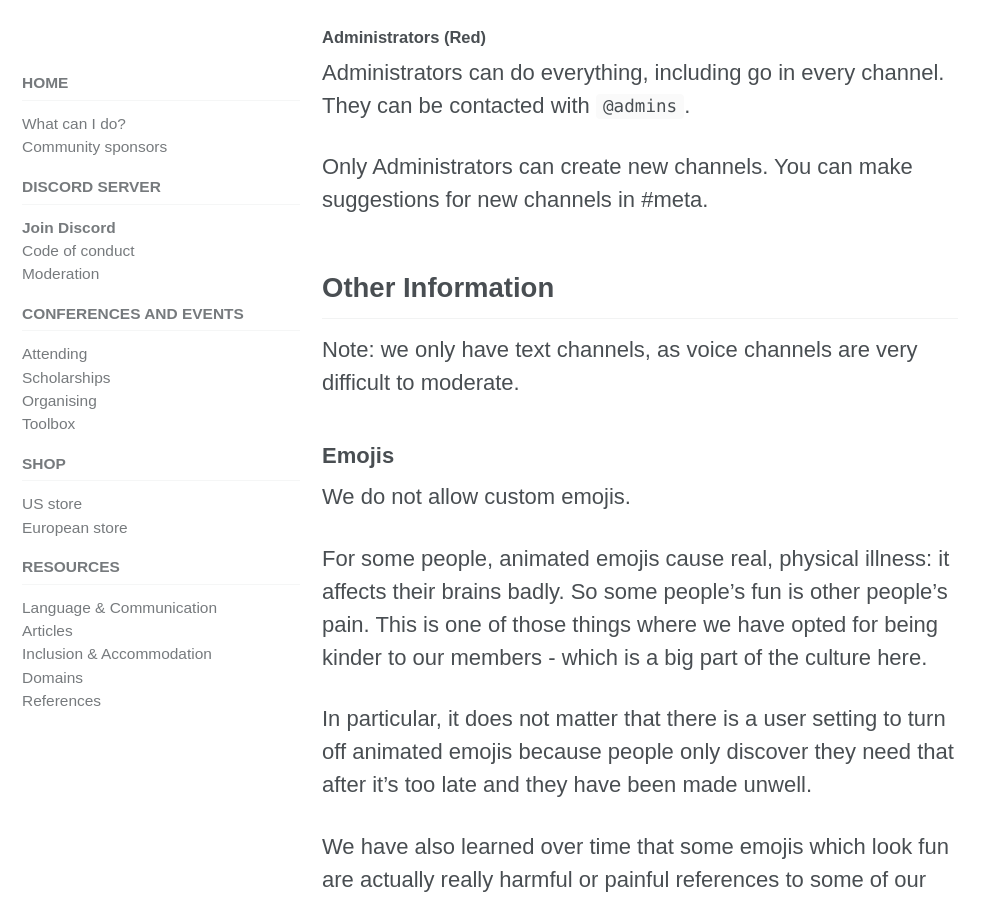
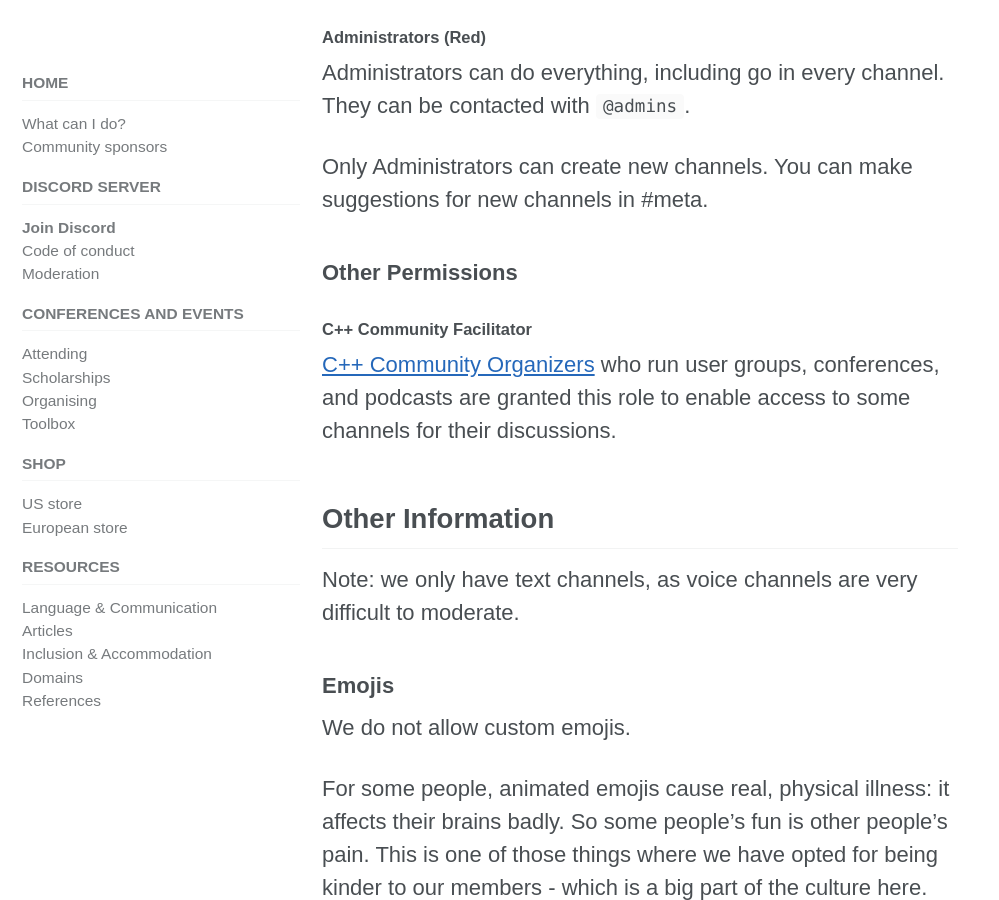
Before and after one commit to include-cpp/include-cpp.github.io, a Jekyll site: the page built from discord/index.md, in a window 1280 px wide and 900 px high, scrolled down 10312 px. Shown: the whole window, without its empty margins (0-999 px from the left). Built offline with Jekyll 4.4.1, drawn with Linux system fonts in a browser that asks for light colours; cached includes are drawn as plain includes; nearby versions of some CDN libraries; some of the changed text lies outside the part shown.

Commit message:
Explain 'C++ Community Facilitator' role
Co-Authored-By: Kate Gregory <kategregory@users.noreply.github.com>

```diff
--- a/discord/index.md
+++ b/discord/index.md
@@ -162,6 +162,12 @@ Administrators can do everything, including go in every channel. They can be con
 
 Only Administrators can create new channels. You can make suggestions for new channels in #meta.
 
+### Other Permissions
+
+#### C++ Community Facilitator
+
+[C++ Community Organizers](http://cppcom.org) who run user groups, conferences, and podcasts are granted this role to enable access to some channels for their discussions.
+
 ## Other Information
 
 Note: we only have text channels, as voice channels are very difficult to moderate.
```
